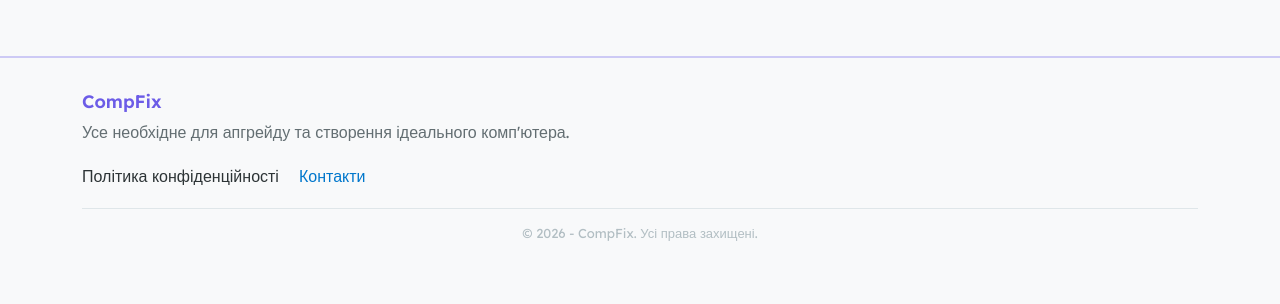
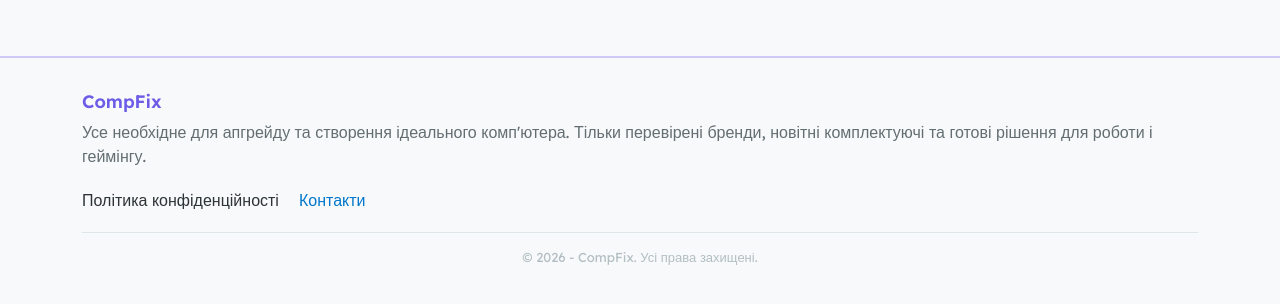
Before and after one commit to ArQay285/CompFix, an ASP.NET Core app: page / in a window 1280 px wide. Shown: the part 62-366 px from the top of the page. Run offline with ASP.NET Core 8, Linux system fonts and the light colour scheme; style sheets or scripts are compiled from the project's sources.

Commit message:
Зробив футер

```diff
--- a/CompFix/Views/Shared/_Layout.cshtml
+++ b/CompFix/Views/Shared/_Layout.cshtml
@@ -17,14 +17,14 @@
 
 </head>
 <body>
-    <!--Шапка-->
+    <!-- Хедер -->
     <header class="mainHeader">
         <div class="mainHeader__container">
 			<nav class="mainHeader__nav">
-                <!--Лого-->
-                <!--TODO: Зробити ссилкою-->
+                <!-- Лого -->
+                <!-- TODO: Зробити ссилкою -->
                 <img src="~/img/comp-fix-logo.svg" class="mainHeader__logo-img">
-                <!--Кнопки-->
+                <!-- Кнопки -->
 				<ul class="mainHeader__list">
 					<li>
 						<a class="mainHeader__list-link">
@@ -52,24 +52,24 @@
         </main>
     </div>
 
-    <!-- Футер сайту -->
+    <!-- Футер -->
     <footer class="mainFooter">
         <div class="container mainFooter__container">
             <div class="mainFooter__row">
-                <!-- Ліва колонка: Інформація про компанію -->
+                <!-- Інформація про компанію -->
                 <div class="mainFooter__col">
                     <span class="mainFooter__brand">CompFix</span>
-                    <p class="mainFooter__text">Усе необхідне для апгрейду та створення ідеального комп'ютера.</p>
+                    <p class="mainFooter__text">Усе необхідне для апгрейду та створення ідеального комп'ютера. Тільки перевірені бренди, новітні комплектуючі та готові рішення для роботи і геймінгу.</p>
                 </div>
 
-                <!-- Права колонка: Посилання -->
+                <!-- Посилання -->
                 <div class="mainFooter__links">
                     <a asp-area="" asp-controller="Home" asp-action="Privacy" class="mainFooter__link">Політика конфіденційності</a>
                     <a href="" class="mainFooter__link">Контакти</a>
                 </div>
             </div>
 
-            <!-- Нижня смужка з копирайтом -->
+            <!-- Нижня смужка -->
             <div class="mainFooter__bottom">
                 &copy; 2026 - CompFix. Усі права захищені.
             </div>
--- a/CompFix/wwwroot/css/site.css
+++ b/CompFix/wwwroot/css/site.css
@@ -141,10 +141,6 @@ ul {
     gap: 20px;
 }
 
-.mainFooter__col {
-    align-items: center;
-}
-
 .mainFooter__brand {
     font-weight: 600;
     font-size: 18px;
```
